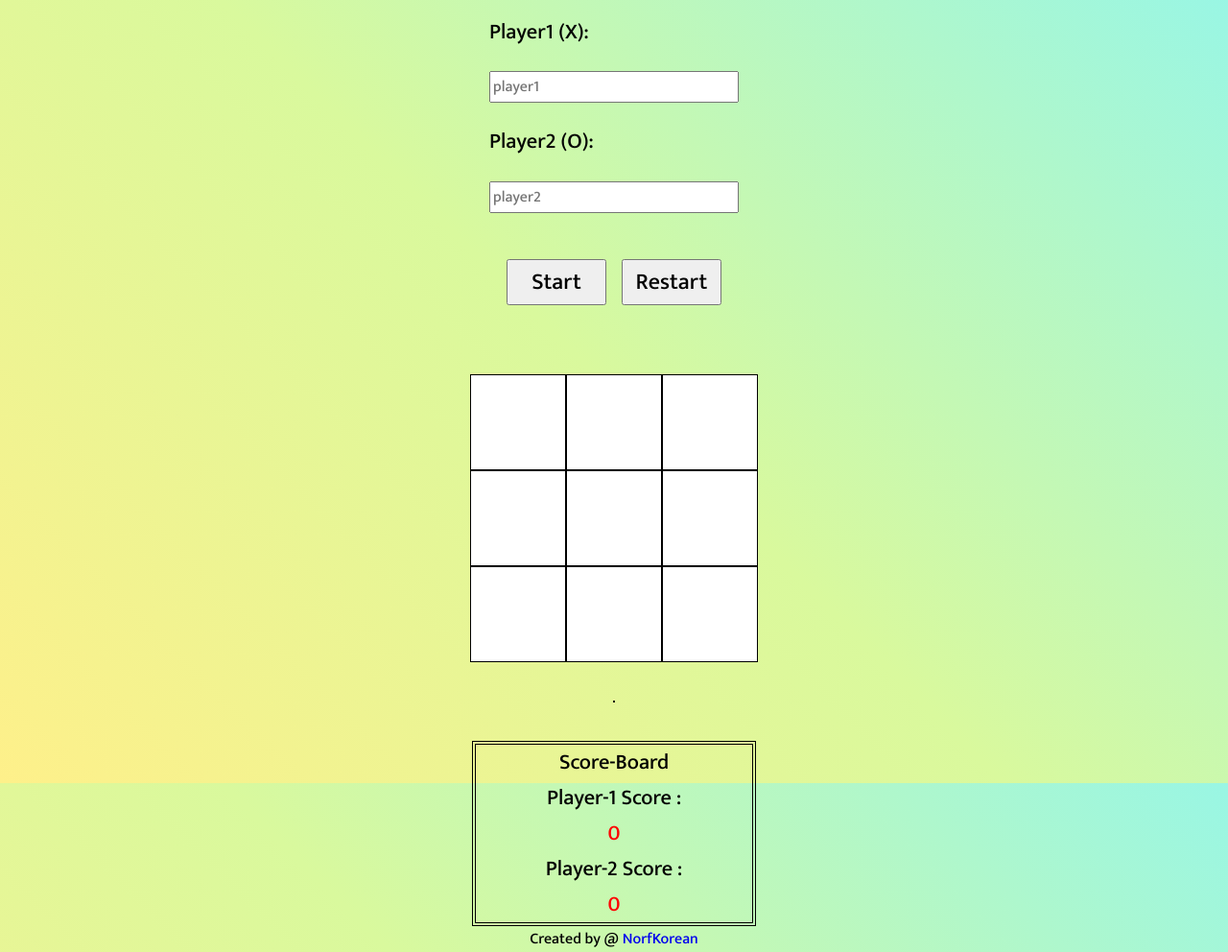
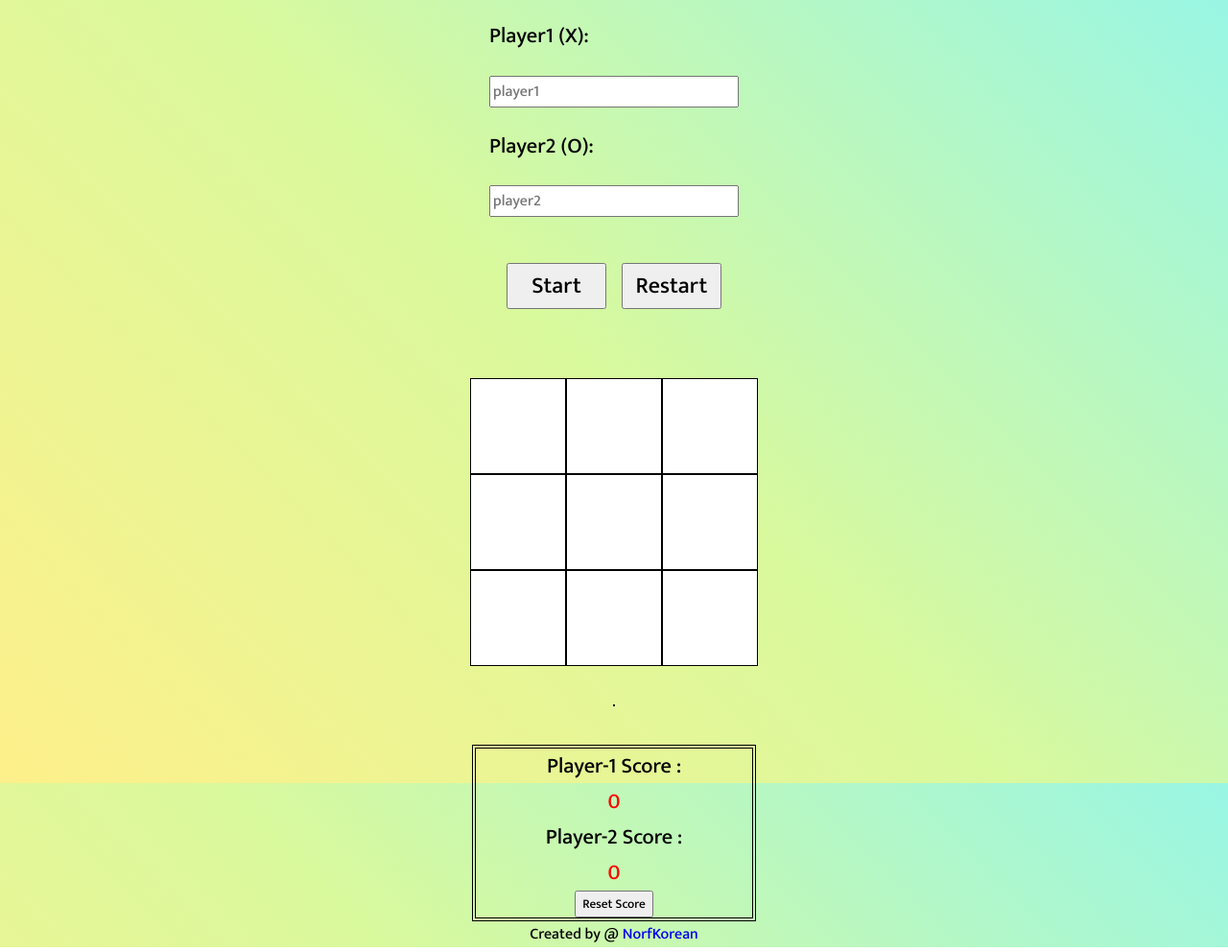
Before and after one commit to jipark92/JS-Tic-Tac-Toe-Project, a plain HTML site: page index.html in a window 1280 px wide. Shown: the whole page at 96% size. Drawn offline with Linux system fonts and the light colour scheme.

```diff
--- a/index.html
+++ b/index.html
@@ -43,13 +43,13 @@
         <p class="display-winner"></p>
 
         <div class="score-container">
-            <p>Score-Board</p>
 
             <p> Player-1 Score : </p>
             <p class="score-board1">0</p>
 
             <p> Player-2 Score : </p>
             <p class="score-board2">0</p>
+            <button class="reset-scoreboard">Reset Score</button>
         </div>
 
         <footer>Created by @ <a href="https://github.com/norfkorean/JS-Tic-Tac-Toe-Project" target="_blank">NorfKorean</a></footer>
```
